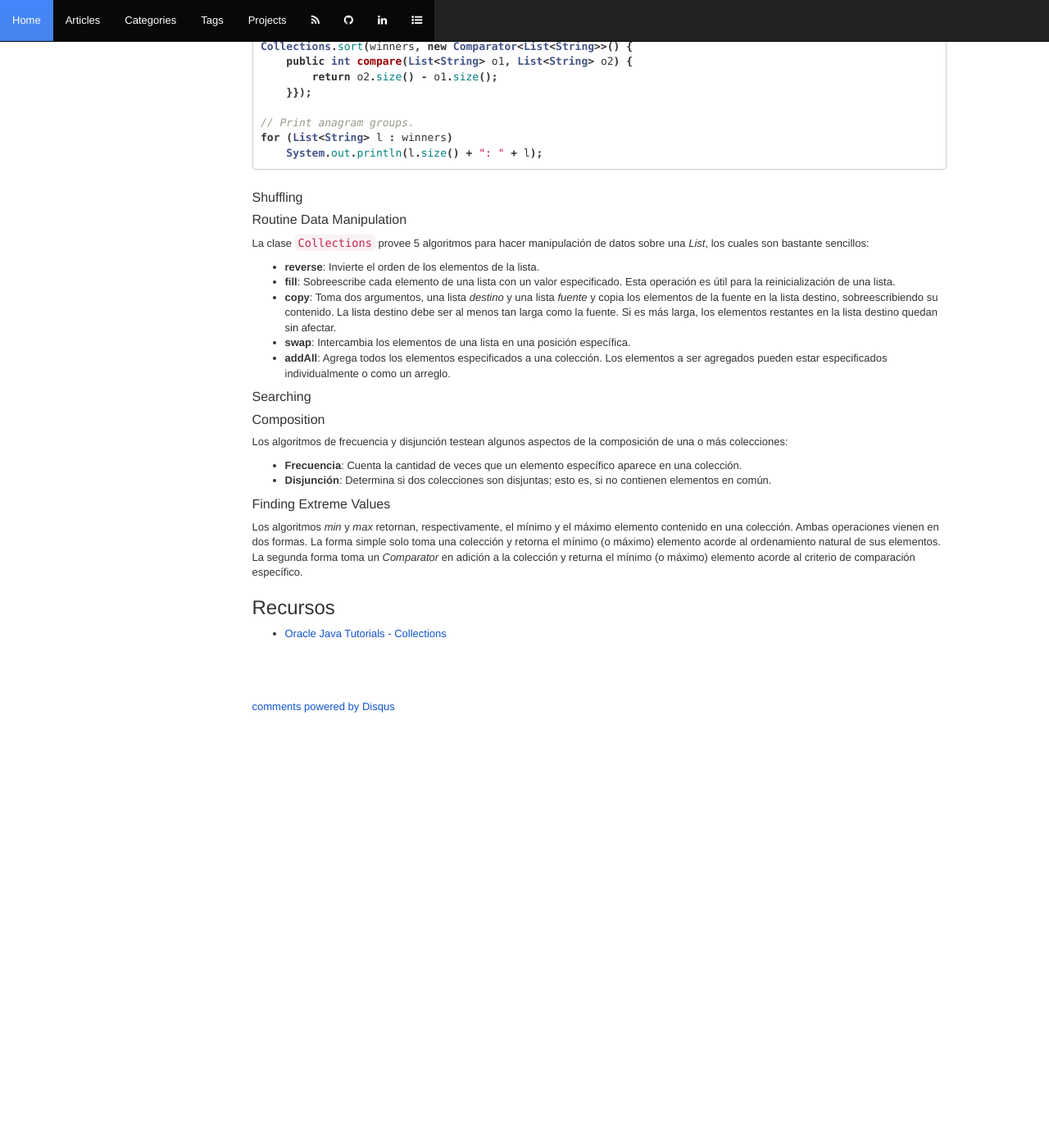
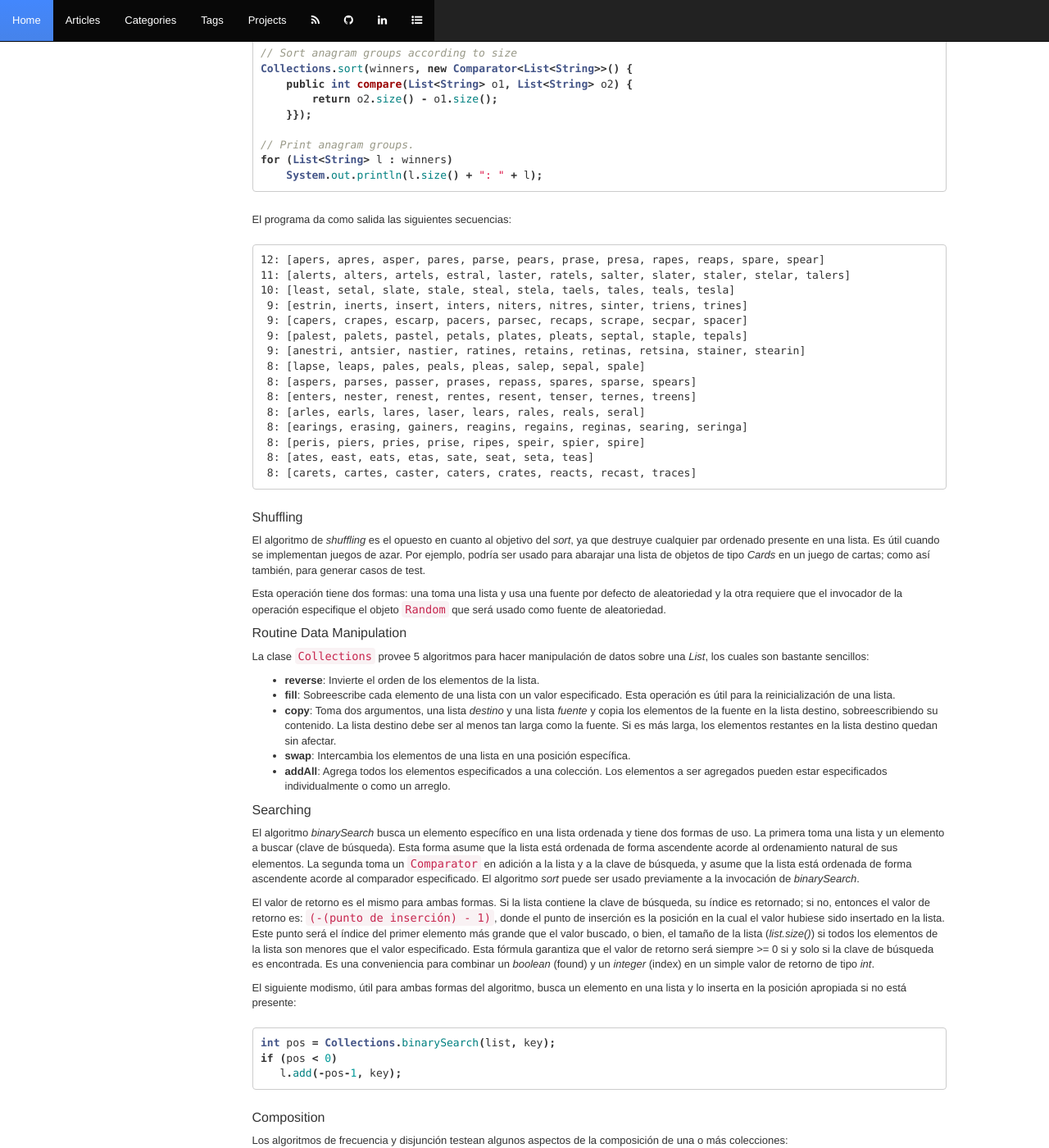
Before and after one commit to damianfanaro/damianfanaro.github.io, a Jekyll site: the page built from _posts/2015-05-05-java-collections.md, in a window 1280 px wide and 1400 px high, scrolled down 5421 px. Shown: the whole window at 82% size. Built offline with Jekyll 4.4.1, drawn with Linux system fonts in a browser that asks for light colours; nearby versions of some CDN libraries; Markdown is read by kramdown in place of the engine named in the settings; comment, search, counter and statistics services are not loaded; before the commit the page ends 6292 px from its top, so only the background shows below that; some of the changed text lies outside the part shown.

Commit message:
Java collections post updated

````diff
--- a/_posts/2015-05-05-java-collections.md
+++ b/_posts/2015-05-05-java-collections.md
@@ -217,17 +217,15 @@ public class Sort {
 ```
 Ejecutando: `javac Sort.java && java Sort i walk the line` se produce como salida: _[i, line, the, walk]_.
 
-La otra forma de ordenar toma un _Comparator_ como parámetro en adición a la lista que se ordena. Supongamos que queremos imprimir los grupos de anagramas del ejemplo anterior en orden reverso de su tamaño (los grupos de anagramas más largos van primero).
+La otra forma de ordenar toma un _Comparator_ como parámetro en adición a la lista que se ordena. Supongamos que queremos imprimir grupos de anagramas en orden reverso respecto de su tamaño (los grupos de anagramas más largos van primero).
 
-Vale recordar que los grupos de anagramas son almacenados como valores en un _Map_, en la forma de instancias de _List_.
-
-sadsadsa
+Vale aclarar que los grupos de anagramas son almacenados como valores en un _Map_, en la forma de instancias de _List_. El código itera a través de los valores del mapa, poniendo cada lista que pasa el test de tamaño mínimo en una lista de listas. Luego el código ordena esta lista resultante, usando un comparador que espera instancias de _List_, e implementa un ordenamiento reverso por tamaño. Finalmente, el código itera a través de la lista ordenada imprimiendo sus elementos (los grupos de anagramas).
 
 ``` java
 // Make a List of all anagram groups above size threshold.
 List<List<String>> winners = new ArrayList<List<String>>();
 for (List<String> l : m.values())
-    if (l.size() >= minGroupSize)
+    if (l.size() >= minGroupSize) // Being: minGroupSize = 8
         winners.add(l);
 
 // Sort anagram groups according to size
@@ -241,7 +239,31 @@ for (List<String> l : winners)
     System.out.println(l.size() + ": " + l);
 ```
 
+El programa da como salida las siguientes secuencias:
+
+```
+12: [apers, apres, asper, pares, parse, pears, prase, presa, rapes, reaps, spare, spear]
+11: [alerts, alters, artels, estral, laster, ratels, salter, slater, staler, stelar, talers]
+10: [least, setal, slate, stale, steal, stela, taels, tales, teals, tesla]
+ 9: [estrin, inerts, insert, inters, niters, nitres, sinter, triens, trines]
+ 9: [capers, crapes, escarp, pacers, parsec, recaps, scrape, secpar, spacer]
+ 9: [palest, palets, pastel, petals, plates, pleats, septal, staple, tepals]
+ 9: [anestri, antsier, nastier, ratines, retains, retinas, retsina, stainer, stearin]
+ 8: [lapse, leaps, pales, peals, pleas, salep, sepal, spale]
+ 8: [aspers, parses, passer, prases, repass, spares, sparse, spears]
+ 8: [enters, nester, renest, rentes, resent, tenser, ternes, treens]
+ 8: [arles, earls, lares, laser, lears, rales, reals, seral]
+ 8: [earings, erasing, gainers, reagins, regains, reginas, searing, seringa]
+ 8: [peris, piers, pries, prise, ripes, speir, spier, spire]
+ 8: [ates, east, eats, etas, sate, seat, seta, teas]
+ 8: [carets, cartes, caster, caters, crates, reacts, recast, traces]
+```
+
 #### Shuffling
+
+El algoritmo de _shuffling_ es el opuesto en cuanto al objetivo del _sort_, ya que destruye cualquier par ordenado presente en una lista. Es útil cuando se implementan juegos de azar. Por ejemplo, podría ser usado para abarajar una lista de objetos de tipo _Cards_ en un juego de cartas; como así también, para generar casos de test.
+
+Esta operación tiene dos formas: una toma una lista y usa una fuente por defecto de aleatoriedad y la otra requiere que el invocador de la operación especifique el objeto `Random` que será usado como fuente de aleatoriedad.
 
 #### Routine Data Manipulation
 
@@ -254,6 +276,18 @@ La clase `Collections` provee 5 algoritmos para hacer manipulación de datos sob
 - **addAll**: Agrega todos los elementos especificados a una colección. Los elementos a ser agregados pueden estar especificados individualmente o como un arreglo.
 
 #### Searching
+
+El algoritmo _binarySearch_ busca un elemento específico en una lista ordenada y tiene dos formas de uso. La primera toma una lista y un elemento a buscar (clave de búsqueda). Esta forma asume que la lista está ordenada de forma ascendente acorde al ordenamiento natural de sus elementos. La segunda toma un `Comparator` en adición a la lista y a la clave de búsqueda, y asume que la lista está ordenada de forma ascendente acorde al comparador especificado. El algoritmo _sort_ puede ser usado previamente a la invocación de _binarySearch_.
+
+El valor de retorno es el mismo para ambas formas. Si la lista contiene la clave de búsqueda, su índice es retornado; si no, entonces el valor de retorno es: `(-(punto de inserción) - 1)`, donde el punto de inserción es la posición en la cual el valor hubiese sido insertado en la lista. Este punto será el índice del primer elemento más grande que el valor buscado, o bien, el tamaño de la lista (_list.size()_) si todos los elementos de la lista son menores que el valor especificado. Esta fórmula garantiza que el valor de retorno será siempre >= 0 si y solo si la clave de búsqueda es encontrada. Es una conveniencia para combinar un _boolean_ (found) y un _integer_ (index) en un simple valor de retorno de tipo _int_.
+
+El siguiente modismo, útil para ambas formas del algoritmo, busca un elemento en una lista y lo inserta en la posición apropiada si no está presente:
+
+``` java
+int pos = Collections.binarySearch(list, key);
+if (pos < 0)
+   l.add(-pos-1, key);
+```
 
 #### Composition
 
````
